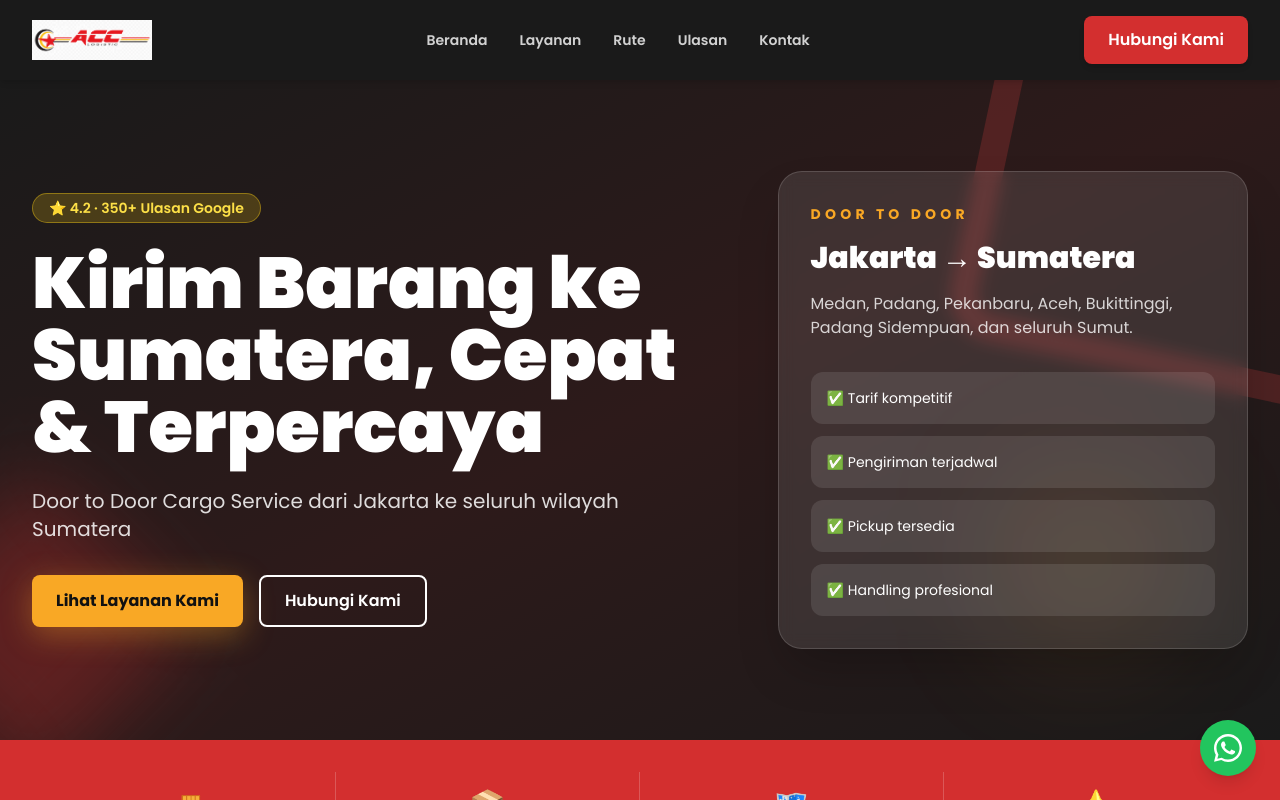
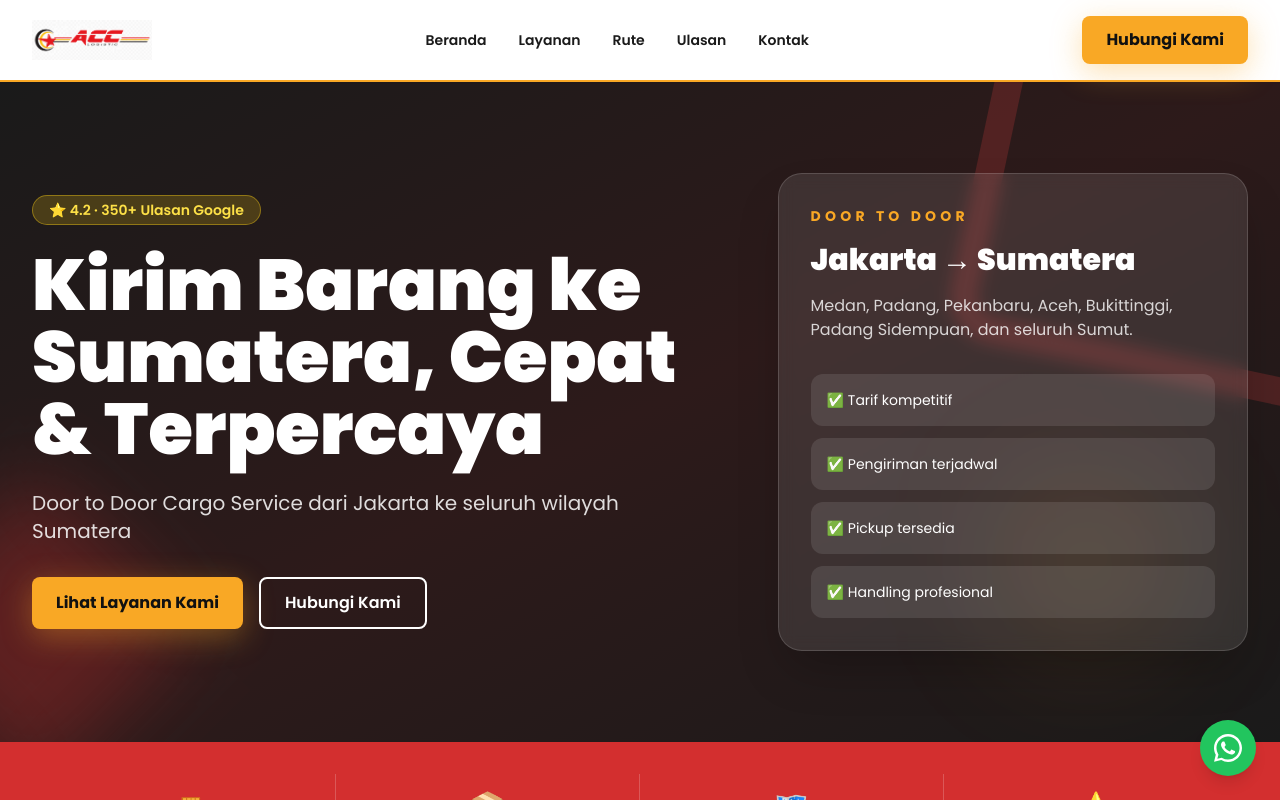
Before and after one commit to ghootech-sketch/acc-logistik, a Next.js app: page / in a window 1280 px wide. Shown: the top 800 px of the page. Built offline with nearby package versions, Linux system fonts and the light colour scheme.

Commit message:
feat: white navbar clean logo

```diff
--- a/components/Navbar.tsx
+++ b/components/Navbar.tsx
@@ -16,7 +16,7 @@ export default function Navbar() {
   const [open, setOpen] = useState(false);
 
   return (
-    <header className="sticky top-0 z-50 bg-brand-dark shadow-md">
+    <header className="sticky top-0 z-50 bg-white border-b-2 border-brand-yellow shadow-sm">
       <nav className="container-page flex h-20 items-center justify-between px-4 sm:px-6 lg:px-8">
         <Link href="/" className="flex items-center" onClick={() => setOpen(false)}>
           <Image
@@ -33,17 +33,17 @@ export default function Navbar() {
             <Link
               key={link.href}
               href={link.href}
-              className="text-sm font-semibold text-white/80 transition hover:text-brand-yellow"
+              className="text-sm font-semibold text-brand-dark transition hover:text-brand-yellow"
             >
               {link.label}
             </Link>
           ))}
         </div>
-        <Link href="/kontak" className="hidden md:inline-flex items-center justify-center rounded-lg bg-brand-red px-6 py-3 font-semibold text-white shadow-md transition hover:-translate-y-0.5 hover:bg-red-700">
+        <Link href="/kontak" className="btn-primary hidden md:inline-flex">
           Hubungi Kami
         </Link>
         <button
-          className="rounded-lg border border-white/20 px-3 py-2 text-2xl text-white md:hidden"
+          className="rounded-lg border border-brand-yellow/40 px-3 py-2 text-2xl text-brand-dark md:hidden"
           onClick={() => setOpen((v) => !v)}
           aria-label="Toggle menu"
         >
@@ -51,23 +51,19 @@ export default function Navbar() {
         </button>
       </nav>
       {open && (
-        <div className="border-t border-white/10 bg-brand-dark px-4 py-4 md:hidden">
+        <div className="border-t border-brand-yellow/20 bg-white px-4 py-4 md:hidden">
           <div className="mx-auto flex max-w-7xl flex-col gap-3">
             {links.map((link) => (
               <Link
                 key={link.href}
                 href={link.href}
-                className="rounded-lg px-3 py-3 font-semibold text-white/80 hover:bg-white/10 hover:text-brand-yellow"
+                className="rounded-lg px-3 py-3 font-semibold text-brand-dark hover:bg-brand-yellow/10 hover:text-brand-yellow"
                 onClick={() => setOpen(false)}
               >
                 {link.label}
               </Link>
             ))}
-            <Link
-              href="/kontak"
-              className="btn-primary mt-2"
-              onClick={() => setOpen(false)}
-            >
+            <Link href="/kontak" className="btn-primary mt-2" onClick={() => setOpen(false)}>
               Hubungi Kami
             </Link>
           </div>
```
